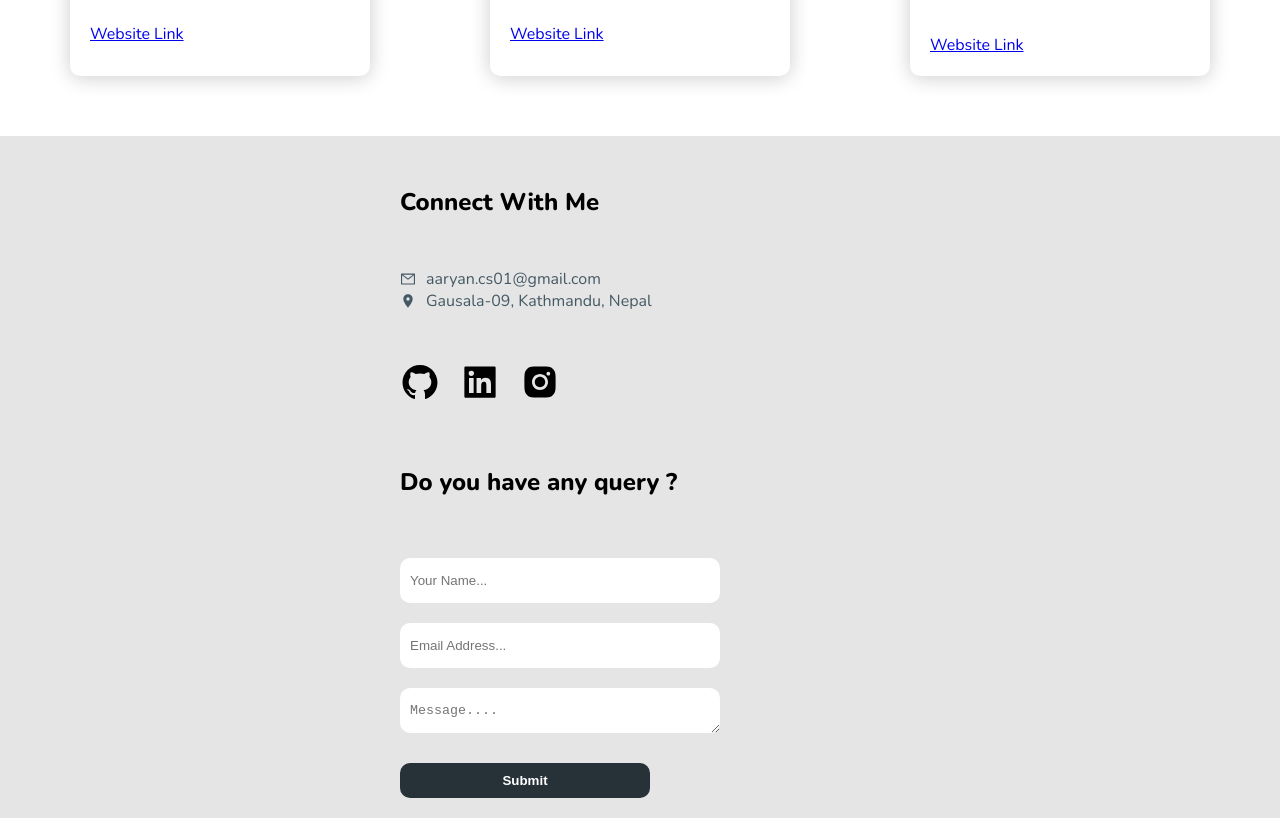
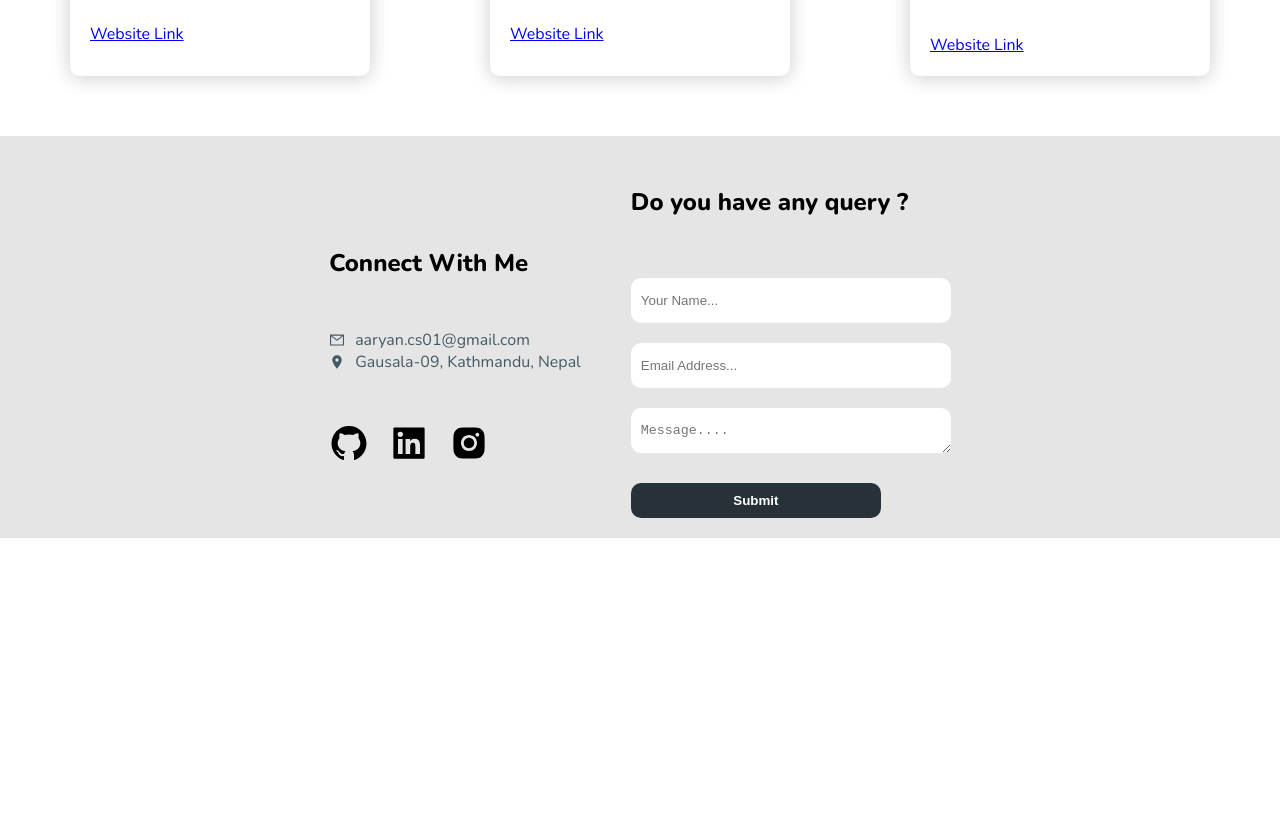
Before and after one commit to Aaryan121/myportfolio, a React (Create React App) app: page / in a window 1280 px wide. Shown: the part 2460-3278 px from the top of the page. After the commit the page ends 2998 px from the top, so only its background shows below. Built offline with nearby package versions, Linux system fonts and the light colour scheme.

Commit message:
bug fixes

```diff
--- a/src/App.js
+++ b/src/App.js
@@ -1,7 +1,6 @@
 import AboutMe from "./components/about/AboutMe";
 import Contract from "./components/contract/Contract";
 import Hero from "./components/hero/Hero";
-import HomeImg from "./components/homeimg/HomeImg";
 import Navbar from "./components/navbar/Navbar";
 import Projects from "./components/projects/Projects";
 import Skills from "./components/skills/Skills";
--- a/src/components/contract/Contract.css
+++ b/src/components/contract/Contract.css
@@ -1,14 +1,14 @@
 .contractWraper{
-    margin: 0 400px;
     display: flex;
     flex-wrap: wrap;
-    justify-content: space-between;
+    justify-content: center;
     align-items: center;
 }
 
 .leftcon{
     display: flex;
     flex-direction: column;
+    margin-right: 50px;
 }
 
 .add > p{
--- a/src/components/contract/Contract.js
+++ b/src/components/contract/Contract.js
@@ -10,8 +10,7 @@ import emailjs from '@emailjs/browser';
 const Contract = () => {
 
     const form = useRef();
-    let name ="";
-
+    let name ="a";
 
     const handelSubmit = (e) => {
         e.preventDefault();
@@ -26,7 +25,7 @@ const Contract = () => {
 
 
   return (
-    <div className='contractWraper' id="contact">
+    <div name={name} className='contractWraper' id="contact">
         <div className="leftcon">
             <p className="title">Connect With Me</p>
             <div className="add">
--- a/src/components/indicator/Indicator.js
+++ b/src/components/indicator/Indicator.js
@@ -18,7 +18,7 @@ function Indicator(props) {
         <div className="skilltitle">{props.skill}</div>
         <div className="hexa">
             {arr.map((e) =>  {
-                if(e == "img1"){
+                if(e === "img1"){
                     return <img key={uuidv4()} src={Img1} alt="" />
                 }
                 else{
--- a/src/components/navbar/Navbar.js
+++ b/src/components/navbar/Navbar.js
@@ -7,7 +7,7 @@ const Navbar = () => {
   const [isOpen, setIsOpen] = useState(false);
   return (
     <div className="Navbar" >
-      <img className="navLogo" src={Img} />
+      <img className="navLogo" src={Img} alt="logo" />
       <div className={`navItems ${isOpen && "open"}`}>
         <div className="navItem" >
           <Link to="home" activeClass="active" spy={true} smooth={true}>
--- a/src/components/projects/Project.js
+++ b/src/components/projects/Project.js
@@ -1,5 +1,4 @@
 import React from 'react'
-import blog from "../../assets/img/blog.png"
 
 const Project = (props) => {
   return (
@@ -16,7 +15,7 @@ const Project = (props) => {
       <p>
         {props.desc}
       </p>
-      <a href={props.link} target={"_blank"}>Website Link</a>
+      <a href={props.link} target={"_blank"} rel="noopener noreferrer">Website Link</a>
     </div>
   </div>
   </div>
--- a/src/components/projects/Projects.js
+++ b/src/components/projects/Projects.js
@@ -1,6 +1,5 @@
 import "./Projects.css"
 import Project from './Project'
-import blog from "../../assets/img/blog.png"
 
 const Projects = () => {
   return (
```
